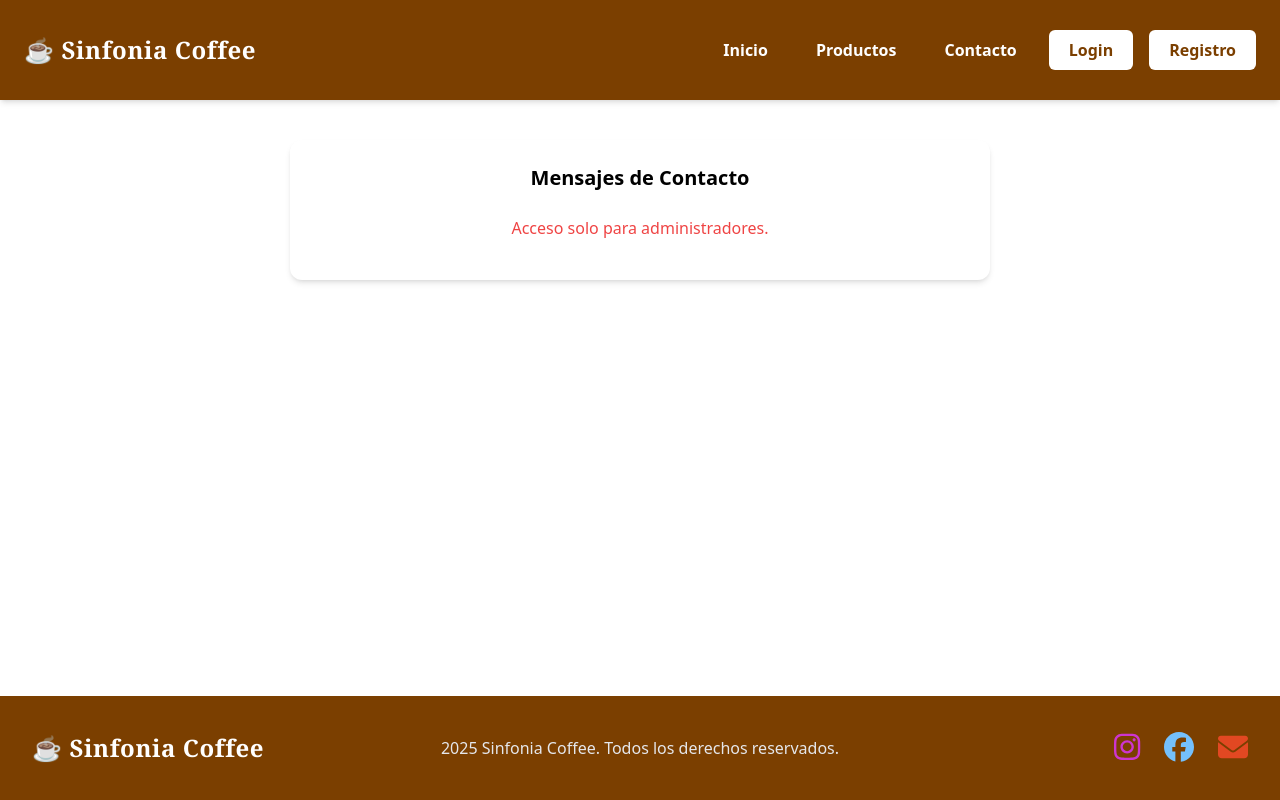
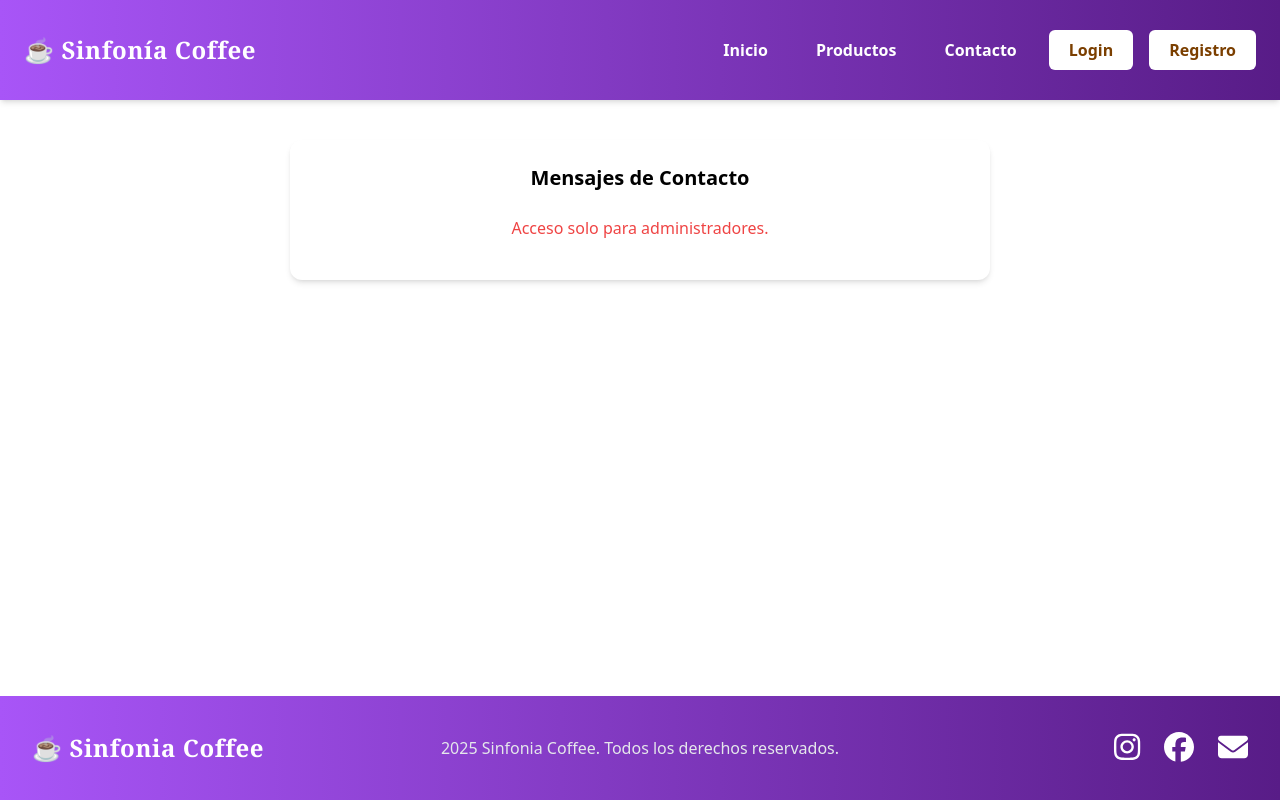
Before and after one commit to leandrocaldon/sinfonia-front, a React (Create React App) app: page /admin/contact-messages in a window 1280 px wide. Built offline with nearby package versions, Linux system fonts and the light colour scheme.

Commit message:
se agregaron colores a las redes sociales

```diff
--- a/src/components/Footer.js
+++ b/src/components/Footer.js
@@ -5,7 +5,7 @@ import { faEnvelope } from '@fortawesome/free-solid-svg-icons';
 
 export default function Footer() {
   return (
-    <footer className="w-full bg-[#7b3f00] text-white py-6 mt-12">
+    <footer className="w-full bg-gradient-to-r from-purple-500 to-purple-900 text-white py-6 mt-12">
       {/* Versión móvil y tablet pequeña - Apilada verticalmente */}
       <div className="lg:hidden container mx-auto px-4 flex flex-col items-center gap-4 py-2">
         <div>
@@ -21,23 +21,23 @@ export default function Footer() {
             href="https://www.instagram.com/sinfonia_coffe?igsh=MWN0dXlvdmJpb2k0OA%3D%3D&utm_source=qr"
             target="_blank"
             rel="noopener noreferrer"
-            className="hover:text-yellow-300 transition-colors transform hover:scale-110 duration-200"
+            className="transform hover:scale-110 duration-200"
           >
-            <FontAwesomeIcon icon={faInstagram} style={{color: "#cd35d0"}} className="text-3xl" />
+            <FontAwesomeIcon icon={faInstagram} className="text-3xl text-[#f8f9fc] hover:text-[#cd35d0] transition-colors" />
           </a>
           <a
             href="https://www.facebook.com/"
             target="_blank"
             rel="noopener noreferrer"
-            className="hover:text-yellow-300 transition-colors transform hover:scale-110 duration-200"
+            className="transform hover:scale-110 duration-200"
           >
-            <FontAwesomeIcon icon={faFacebook} style={{color: "#74C0FC"}} className="text-3xl" />
+            <FontAwesomeIcon icon={faFacebook} className="text-3xl text-[#f8f9fc] hover:text-[#74C0FC] transition-colors" />
           </a>
           <a
             href="mailto:info@sinfonia.coffee"
-            className="hover:text-yellow-300 transition-colors transform hover:scale-110 duration-200"
+            className="transform hover:scale-110 duration-200"
           >
-            <FontAwesomeIcon icon={faEnvelope} style={{color: "#e24822"}} className="text-3xl" />
+            <FontAwesomeIcon icon={faEnvelope} className="text-3xl text-[#f8f9fc] hover:text-[#e24822] transition-colors" />
           </a>
         </div>
       </div>
@@ -63,23 +63,23 @@ export default function Footer() {
               href="https://www.instagram.com/"
               target="_blank"
               rel="noopener noreferrer"
-              className="hover:text-yellow-300 transition-colors transform hover:scale-110 duration-200"
+              className="transform hover:scale-110 duration-200"
             >
-              <FontAwesomeIcon icon={faInstagram} style={{color: "#cd35d0"}} className="text-3xl" />
+              <FontAwesomeIcon icon={faInstagram} className="text-3xl text-white hover:text-[#cd35d0] transition-colors" />
             </a>
             <a
               href="https://www.facebook.com/"
               target="_blank"
               rel="noopener noreferrer"
-              className="hover:text-yellow-300 transition-colors transform hover:scale-110 duration-200"
+              className="transform hover:scale-110 duration-200"
             >
-              <FontAwesomeIcon icon={faFacebook} style={{color: "#74C0FC"}} className="text-3xl" />
+              <FontAwesomeIcon icon={faFacebook} className="text-3xl text-white hover:text-[#74C0FC] transition-colors" />
             </a>
             <a
               href="mailto:info@sinfonia.coffee"
-              className="hover:text-yellow-300 transition-colors transform hover:scale-110 duration-200"
+              className="transform hover:scale-110 duration-200"
             >
-              <FontAwesomeIcon icon={faEnvelope} style={{color: "#e24822"}} className="text-3xl" />
+              <FontAwesomeIcon icon={faEnvelope} className="text-3xl text-white hover:text-orange-500 transition-colors" />
             </a>
           </div>
         </div>
--- a/src/components/Header.js
+++ b/src/components/Header.js
@@ -55,13 +55,13 @@ export default function Header() {
   };
 
   return (
-    <header className={`w-full bg-[#7b3f00] text-white shadow-md sticky top-0 z-50 flex items-center justify-between min-h-[100px] transition-transform duration-300 ${visible ? 'translate-y-0' : '-translate-y-full'}`}>
+    <header className={`w-full bg-gradient-to-r from-purple-500 to-purple-900 text-white shadow-md sticky top-0 z-50 flex items-center justify-between min-h-[100px] transition-transform duration-300 ${visible ? 'translate-y-0' : '-translate-y-full'}`}>
       <div className="flex items-center gap-4">
         <span
           onClick={()=>navigate('/')}
           className="cursor-pointer font-bold text-2xl tracking-wide ml-6 font-serif"
         >
-          ☕ Sinfonia Coffee
+          ☕ Sinfonía Coffee
         </span>
       </div>
       <nav className="mr-6 flex items-center gap-4">
```
